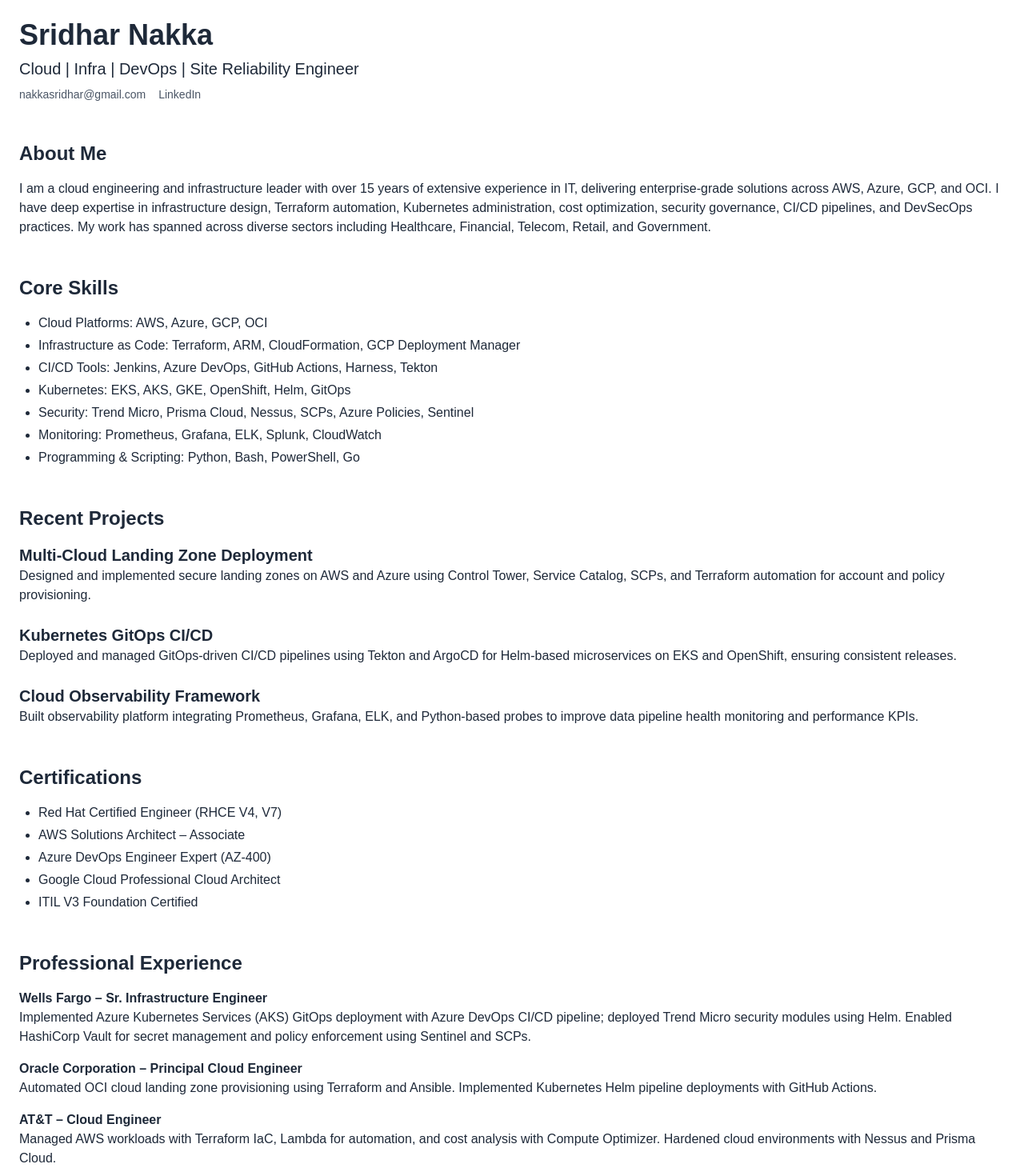
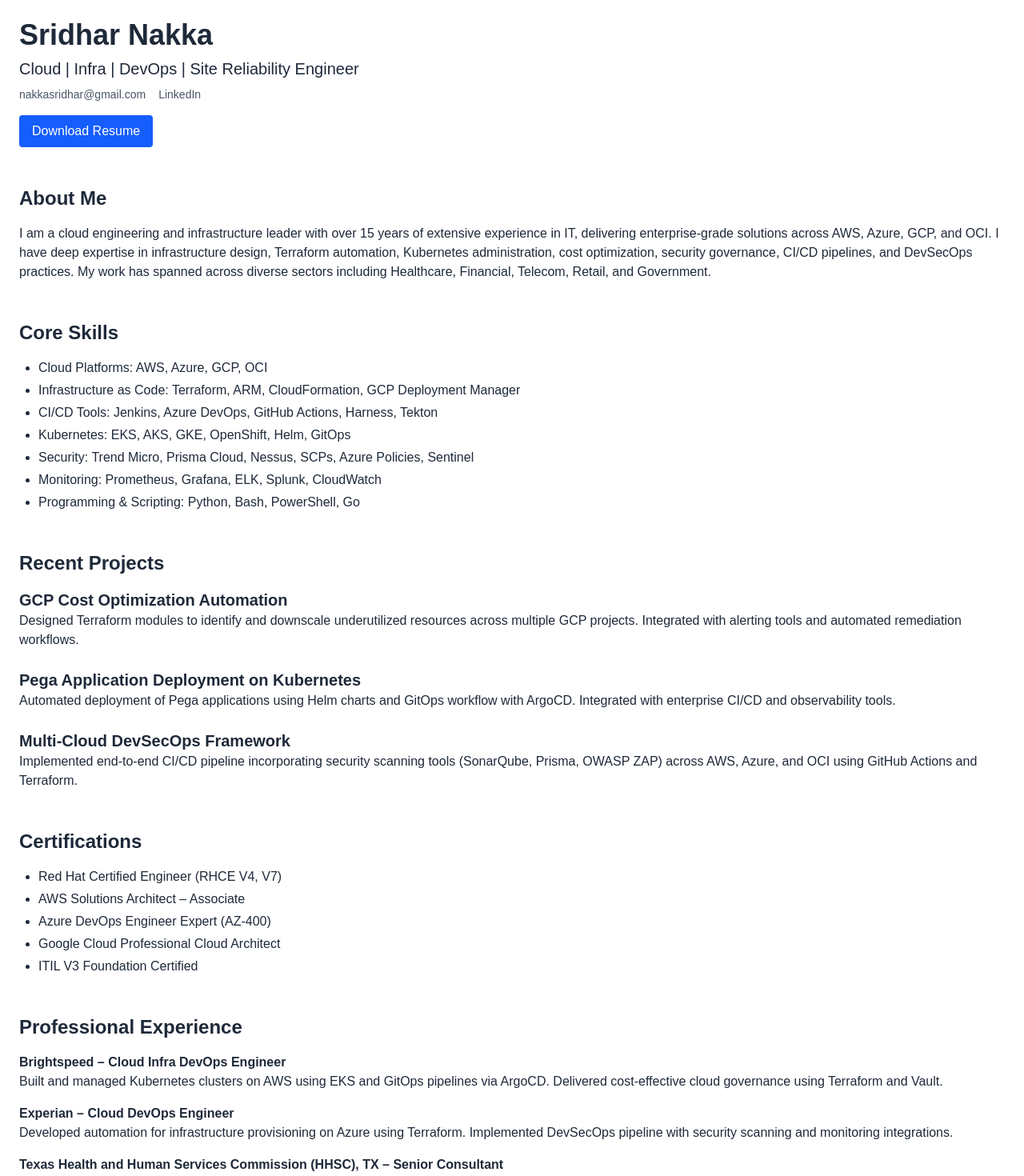
Before and after one commit to nakkasridhar/portfolio, a Next.js app: page / in a window 1280 px wide. Shown: the top 1470 px of the page at 80% size. Built offline with nearby package versions, Linux system fonts and the light colour scheme.

Commit message:
Update page.tsx

```diff
--- a/app/page.tsx
+++ b/app/page.tsx
@@ -9,6 +9,15 @@
         <div className="mt-2 text-sm text-gray-600">
           <a href="mailto:nakkasridhar@gmail.com" className="mr-4">nakkasridhar@gmail.com</a>
           <a href="https://www.linkedin.com/in/sridhar-nakka-7b678217" target="_blank">LinkedIn</a>
+        </div>
+        <div className="mt-4">
+          <a
+            href="/resume.pdf"
+            download
+            className="inline-block bg-blue-600 text-white px-4 py-2 rounded hover:bg-blue-700 transition"
+          >
+            Download Resume
+          </a>
         </div>
       </header>
 
@@ -36,21 +45,21 @@
         <h2 className="text-2xl font-semibold mb-4">Recent Projects</h2>
         <div className="space-y-6">
           <div>
-            <h3 className="text-xl font-semibold">Multi-Cloud Landing Zone Deployment</h3>
+            <h3 className="text-xl font-semibold">GCP Cost Optimization Automation</h3>
             <p>
-              Designed and implemented secure landing zones on AWS and Azure using Control Tower, Service Catalog, SCPs, and Terraform automation for account and policy provisioning.
+              Designed Terraform modules to identify and downscale underutilized resources across multiple GCP projects. Integrated with alerting tools and automated remediation workflows.
             </p>
           </div>
           <div>
-            <h3 className="text-xl font-semibold">Kubernetes GitOps CI/CD</h3>
+            <h3 className="text-xl font-semibold">Pega Application Deployment on Kubernetes</h3>
             <p>
-              Deployed and managed GitOps-driven CI/CD pipelines using Tekton and ArgoCD for Helm-based microservices on EKS and OpenShift, ensuring consistent releases.
+              Automated deployment of Pega applications using Helm charts and GitOps workflow with ArgoCD. Integrated with enterprise CI/CD and observability tools.
             </p>
           </div>
           <div>
-            <h3 className="text-xl font-semibold">Cloud Observability Framework</h3>
+            <h3 className="text-xl font-semibold">Multi-Cloud DevSecOps Framework</h3>
             <p>
-              Built observability platform integrating Prometheus, Grafana, ELK, and Python-based probes to improve data pipeline health monitoring and performance KPIs.
+              Implemented end-to-end CI/CD pipeline incorporating security scanning tools (SonarQube, Prisma, OWASP ZAP) across AWS, Azure, and OCI using GitHub Actions and Terraform.
             </p>
           </div>
         </div>
@@ -70,16 +79,16 @@
       <section className="mb-12">
         <h2 className="text-2xl font-semibold mb-4">Professional Experience</h2>
         <p className="mb-4">
-          <strong>Wells Fargo – Sr. Infrastructure Engineer</strong><br />
-          Implemented Azure Kubernetes Services (AKS) GitOps deployment with Azure DevOps CI/CD pipeline; deployed Trend Micro security modules using Helm. Enabled HashiCorp Vault for secret management and policy enforcement using Sentinel and SCPs.
+          <strong>Brightspeed – Cloud Infra DevOps Engineer</strong><br />
+          Built and managed Kubernetes clusters on AWS using EKS and GitOps pipelines via ArgoCD. Delivered cost-effective cloud governance using Terraform and Vault.
         </p>
         <p className="mb-4">
-          <strong>Oracle Corporation – Principal Cloud Engineer</strong><br />
-          Automated OCI cloud landing zone provisioning using Terraform and Ansible. Implemented Kubernetes Helm pipeline deployments with GitHub Actions.
+          <strong>Experian – Cloud DevOps Engineer</strong><br />
+          Developed automation for infrastructure provisioning on Azure using Terraform. Implemented DevSecOps pipeline with security scanning and monitoring integrations.
         </p>
         <p className="mb-4">
-          <strong>AT&T – Cloud Engineer</strong><br />
-          Managed AWS workloads with Terraform IaC, Lambda for automation, and cost analysis with Compute Optimizer. Hardened cloud environments with Nessus and Prisma Cloud.
+          <strong>Texas Health and Human Services Commission (HHSC), TX  – Senior Consultant</strong><br />
+          Delivered end-to-end solutions for financial services using OCI native tools and Kubernetes. Built CI/CD pipelines with GitHub Actions and infrastructure automation.
         </p>
       </section>
 
```
